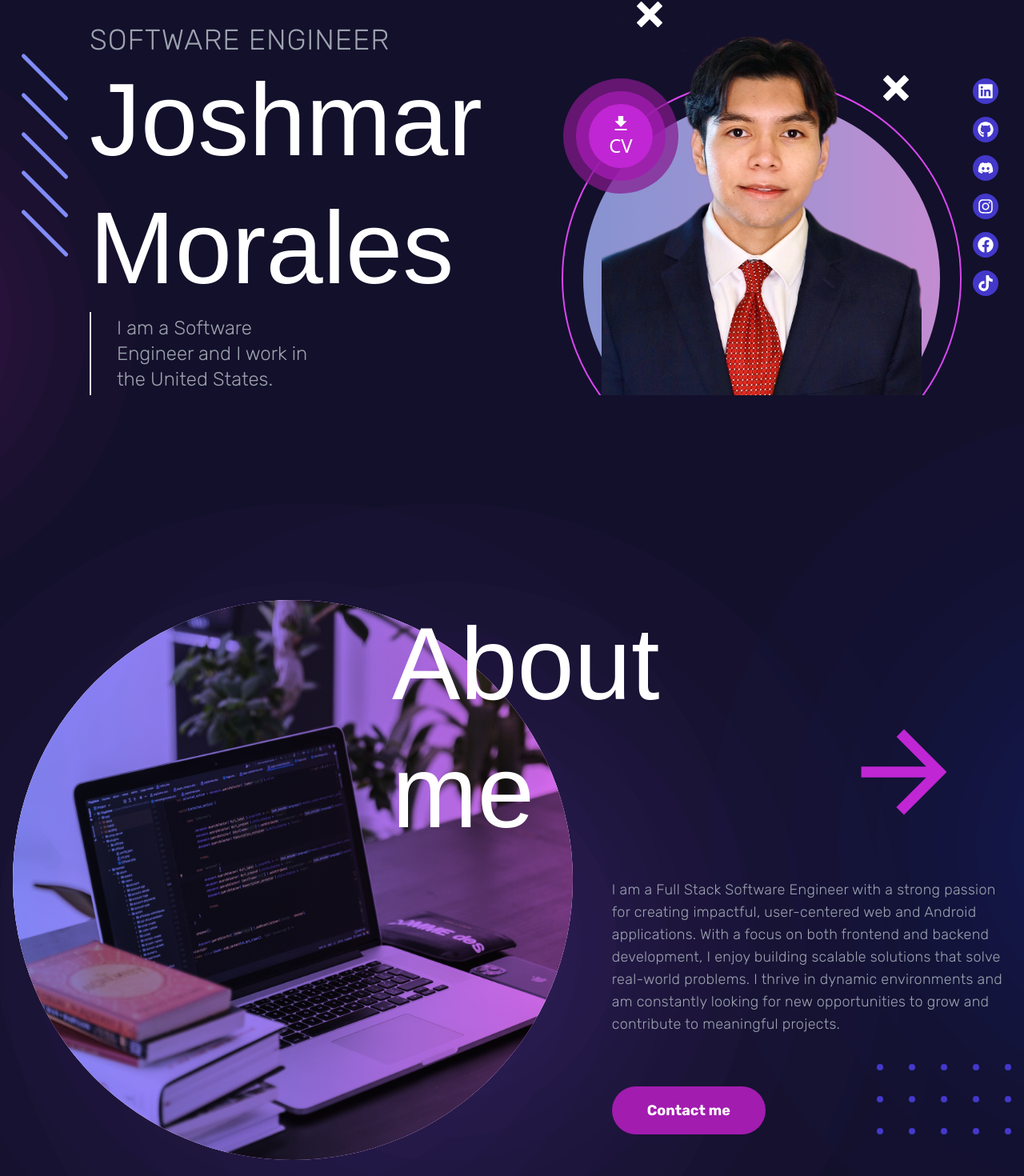
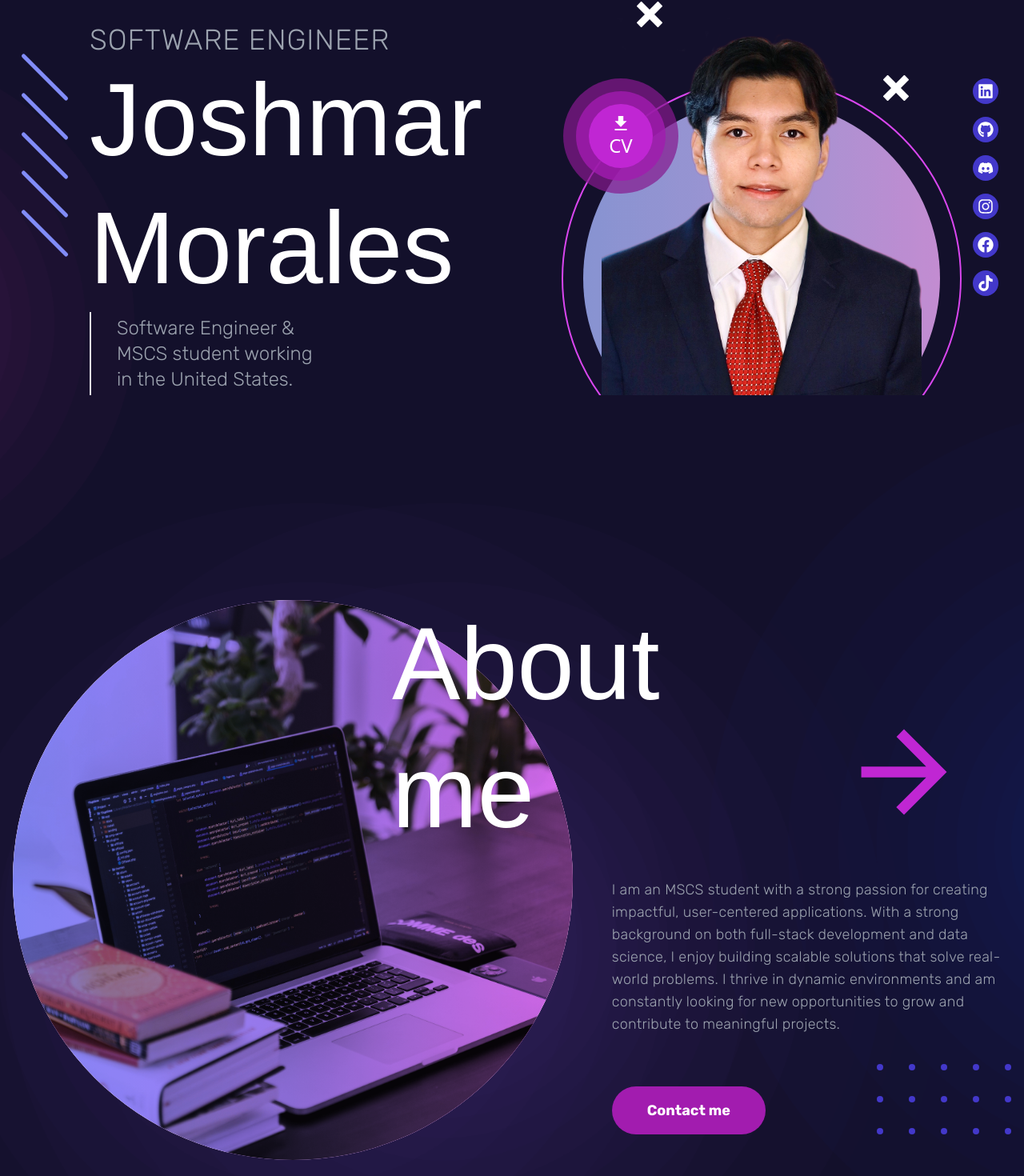
Before and after one commit to kahalagan00/cv-25, a Next.js app: page / in a window 1280 px wide. Shown: the part 210-1680 px from the top of the page at 80% size. Built offline with nearby package versions, Linux system fonts and the light colour scheme.

Commit message:
Changed status to student in some texts

```diff
--- a/src/app/page.tsx
+++ b/src/app/page.tsx
@@ -158,7 +158,7 @@ const ProfileSection: React.FC = () => {
         <div
           className={`${rubikRegular.className} w-[300px] border-l-2 border-l-gray-200 py-1 pl-8 text-sm text-gray-400 sm:text-xl xl:text-2xl`}
         >
-          I am a Software Engineer and I work in the United States.
+          Software Engineer & MSCS student working in the United States.
         </div>
 
         <div className="absolute left-0 top-0 flex h-[100px] translate-y-32 flex-col justify-between sm:h-[200px]">
@@ -255,9 +255,9 @@ const AboutSection: React.FC = () => {
         <p
           className={`${rubikRegular.className} my-16 w-[400px] tracking-[.015em] text-gray-400 xl:w-[500px] xl:text-lg`}
         >
-          I am a Full Stack Software Engineer with a strong passion for creating
-          impactful, user-centered web and Android applications. With a focus on
-          both frontend and backend development, I enjoy building scalable
+          I am an MSCS student with a strong passion for creating impactful,
+          user-centered applications. With a strong background on both
+          full-stack development and data science, I enjoy building scalable
           solutions that solve real-world problems. I thrive in dynamic
           environments and am constantly looking for new opportunities to grow
           and contribute to meaningful projects.
```
